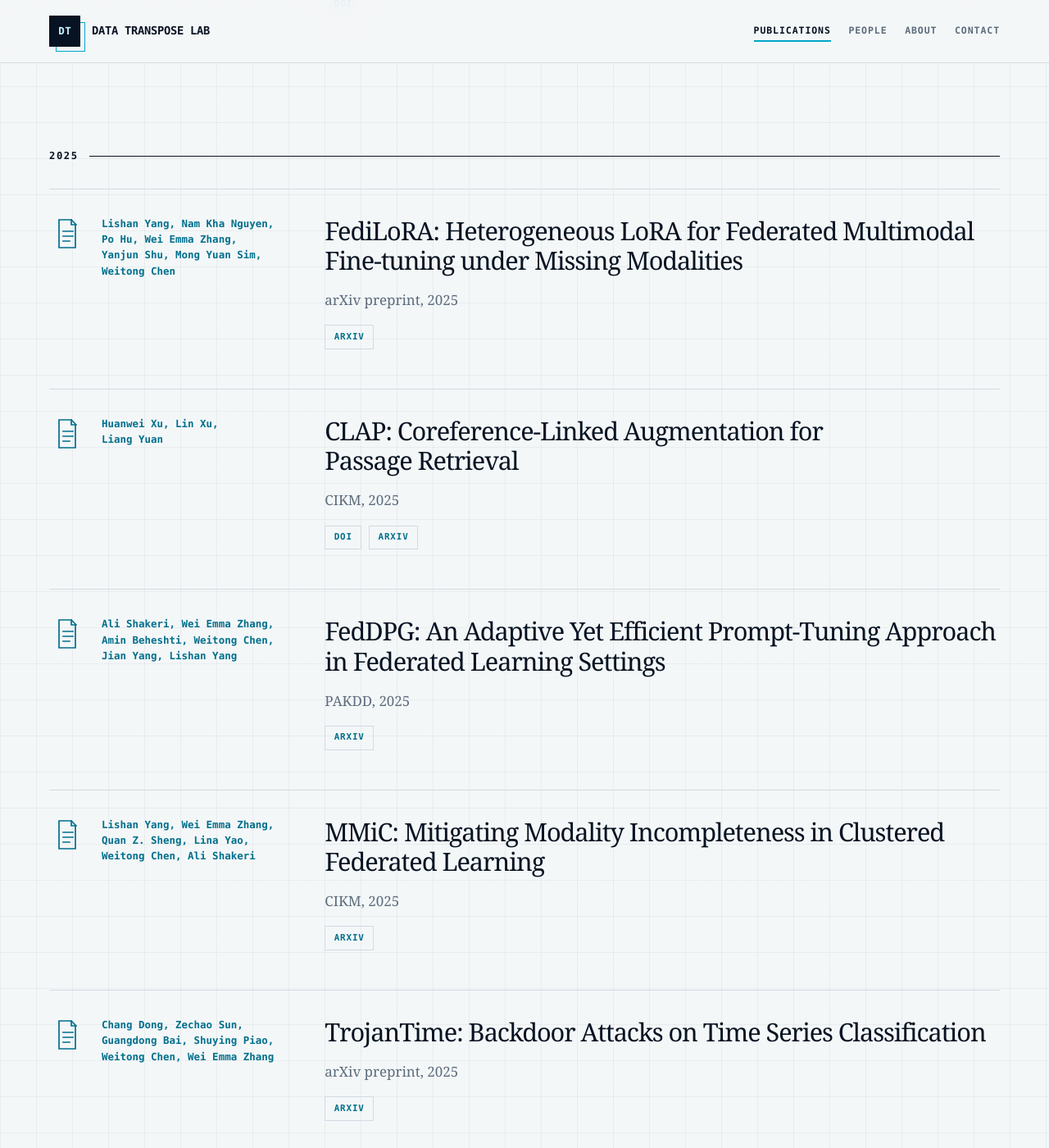
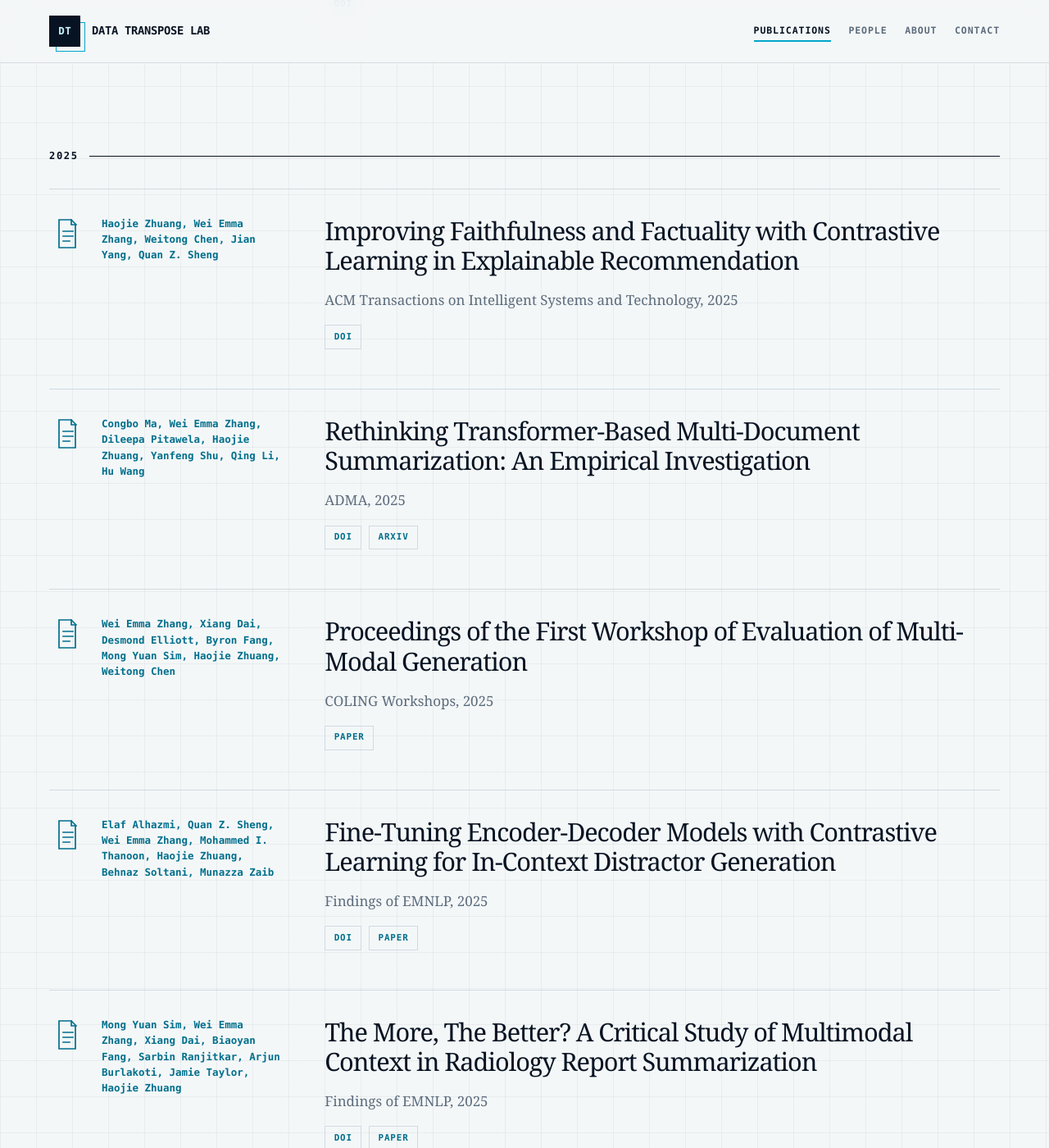
Before and after one commit to DATA-Transpose/data-transpose.github.io, a Jekyll site: the page built from publications.md, in a window 1280 px wide and 1400 px high, scrolled down 2667 px. Shown: the whole window at 82% size. Built offline with Jekyll 4.4.1, drawn with Linux system fonts in a browser that asks for light colours; some of the changed text lies outside the part shown.

Commit message:
Add Haojie Zhuang publications

```diff
--- a/_data/publications.yml
+++ b/_data/publications.yml
@@ -64,6 +64,44 @@
   year: 2026
   links:
     doi: "https://doi.org/10.21203/rs.3.rs-8770716/v1"
+
+- title: "Improving Faithfulness and Factuality with Contrastive Learning in Explainable Recommendation"
+  authors: "Haojie Zhuang, Wei Emma Zhang, Weitong Chen, Jian Yang, Quan Z. Sheng"
+  venue: "ACM Transactions on Intelligent Systems and Technology"
+  year: 2025
+  links:
+    doi: "https://doi.org/10.1145/3653984"
+
+- title: "Rethinking Transformer-Based Multi-Document Summarization: An Empirical Investigation"
+  authors: "Congbo Ma, Wei Emma Zhang, Dileepa Pitawela, Haojie Zhuang, Yanfeng Shu, Qing Li, Hu Wang"
+  venue: "ADMA"
+  year: 2025
+  links:
+    doi: "https://doi.org/10.1007/978-981-95-3456-2_1"
+    arxiv: "https://arxiv.org/abs/2407.11948"
+
+- title: "Proceedings of the First Workshop of Evaluation of Multi-Modal Generation"
+  authors: "Wei Emma Zhang, Xiang Dai, Desmond Elliott, Byron Fang, Mong Yuan Sim, Haojie Zhuang, Weitong Chen"
+  venue: "COLING Workshops"
+  year: 2025
+  links:
+    paper: "https://aclanthology.org/2025.evalmg-1.0/"
+
+- title: "Fine-Tuning Encoder-Decoder Models with Contrastive Learning for In-Context Distractor Generation"
+  authors: "Elaf Alhazmi, Quan Z. Sheng, Wei Emma Zhang, Mohammed I. Thanoon, Haojie Zhuang, Behnaz Soltani, Munazza Zaib"
+  venue: "Findings of EMNLP"
+  year: 2025
+  links:
+    doi: "https://doi.org/10.18653/v1/2025.findings-emnlp.533"
+    paper: "https://aclanthology.org/2025.findings-emnlp.533/"
+
+- title: "The More, The Better? A Critical Study of Multimodal Context in Radiology Report Summarization"
+  authors: "Mong Yuan Sim, Wei Emma Zhang, Xiang Dai, Biaoyan Fang, Sarbin Ranjitkar, Arjun Burlakoti, Jamie Taylor, Haojie Zhuang"
+  venue: "Findings of EMNLP"
+  year: 2025
+  links:
+    doi: "https://doi.org/10.18653/v1/2025.findings-emnlp.1040"
+    paper: "https://aclanthology.org/2025.findings-emnlp.1040/"
 
 - title: "FediLoRA: Heterogeneous LoRA for Federated Multimodal Fine-tuning under Missing Modalities"
   authors: "Lishan Yang, Nam Kha Nguyen, Po Hu, Wei Emma Zhang, Yanjun Shu, Mong Yuan Sim, Weitong Chen"
@@ -148,6 +186,37 @@
   links:
     arxiv: "https://arxiv.org/abs/2410.12326"
 
+- title: "Not All Negatives are Equally Negative: Soft Contrastive Learning for Unsupervised Sentence Representations"
+  authors: "Haojie Zhuang, Wei Emma Zhang, Jian Yang, Weitong Chen, Quan Z. Sheng"
+  venue: "CIKM"
+  year: 2024
+  links:
+    doi: "https://doi.org/10.1145/3627673.3679745"
+
+- title: "Trainable Hard Negative Examples in Contrastive Learning for Unsupervised Abstractive Summarization"
+  authors: "Haojie Zhuang, Wei Emma Zhang, Chang George Dong, Jian Yang, Quan Z. Sheng"
+  venue: "Findings of EACL"
+  year: 2024
+  links:
+    doi: "https://doi.org/10.18653/v1/2024.findings-eacl.110"
+    paper: "https://aclanthology.org/2024.findings-eacl.110/"
+
+- title: "Disentangling Specificity for Abstractive Multi-Document Summarization"
+  authors: "Congbo Ma, Wei Emma Zhang, Hu Wang, Haojie Zhuang, Mingyu Guo"
+  venue: "IJCNN"
+  year: 2024
+  links:
+    doi: "https://doi.org/10.1109/IJCNN60899.2024.10651001"
+    arxiv: "https://arxiv.org/abs/2406.00005"
+
+- title: "Automatic, Meta and Human Evaluation for Multimodal Summarization with Multimodal Output"
+  authors: "Haojie Zhuang, Wei Emma Zhang, Leon Xie, Weitong Chen, Jian Yang, Quan Z. Sheng"
+  venue: "NAACL-HLT"
+  year: 2024
+  links:
+    doi: "https://doi.org/10.18653/v1/2024.naacl-long.430"
+    paper: "https://aclanthology.org/2024.naacl-long.430/"
+
 - title: "Calibrating Deep Neural Network using Euclidean Distance"
   authors: "Wenhao Liang, Chang Dong, Liangwei Zheng, Zhengyang Li, Wei Zhang, Weitong Chen"
   venue: "arXiv preprint"
@@ -196,6 +265,21 @@
     doi: "https://doi.org/10.18653/v1/2023.bionlp-1.68"
     paper: "https://aclanthology.org/2023.bionlp-1.68/"
 
+- title: "Learning From the Source Document: Unsupervised Abstractive Summarization"
+  authors: "Haojie Zhuang, Wei Emma Zhang, Jian Yang, Congbo Ma, Yutong Qu, Quan Z. Sheng"
+  venue: "Findings of EMNLP"
+  year: 2022
+  links:
+    doi: "https://doi.org/10.18653/v1/2022.findings-emnlp.309"
+    paper: "https://aclanthology.org/2022.findings-emnlp.309/"
+
+- title: "Document-Aware Positional Encoding and Linguistic-Guided Encoding for Abstractive Multi-Document Summarization"
+  authors: "Congbo Ma, Wei Emma Zhang, Dileepa Pitawela, Yutong Qu, Haojie Zhuang, Hu Wang"
+  venue: "arXiv preprint"
+  year: 2022
+  links:
+    arxiv: "https://arxiv.org/abs/2209.05929"
+
 - title: "Knowledge-aware Document Summarization: A Survey of Knowledge, Embedding Methods and Architectures"
   authors: "Yutong Qu, Wei Emma Zhang, Jian Yang, Lingfei Wu, Jia Wu"
   venue: "Knowledge-Based Systems"
@@ -203,3 +287,17 @@
   links:
     doi: "https://doi.org/10.1016/j.knosys.2022.109882"
     arxiv: "https://arxiv.org/abs/2204.11190"
+
+- title: "Generating Semantically Similar and Human-Readable Summaries with Generative Adversarial Networks"
+  authors: "Haojie Zhuang, Weibin Zhang"
+  venue: "IEEE Access"
+  year: 2019
+  links:
+    doi: "https://doi.org/10.1109/ACCESS.2019.2955087"
+
+- title: "Data-as-a-Service: A Cloud-Based Federated Platform to Facilitate Discovery of Private Sector Datasets"
+  authors: "Haojie Zhuang, Hing-Yan Lee"
+  venue: "International Conference on Cloud Computing Research and Innovation (ICCCRI)"
+  year: 2015
+  links:
+    doi: "https://doi.org/10.1109/ICCCRI.2015.34"
```
